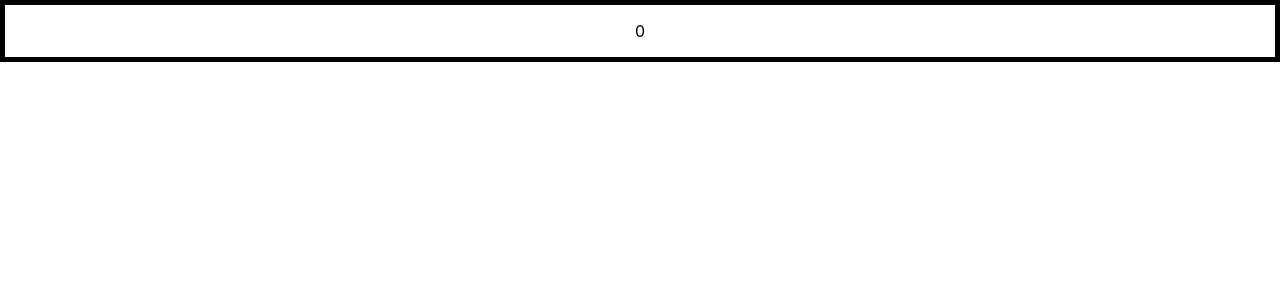
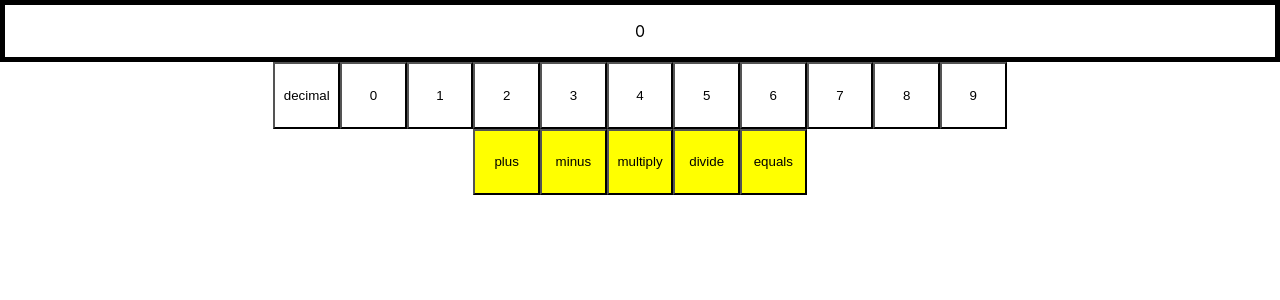
Before and after one commit to benwatsonuk/calc-test, a React (Create React App) app: page / in a window 1280 px wide. Shown: the top 300 px of the page. Built offline with nearby package versions, Linux system fonts and the light colour scheme.

Commit message:
Basic buttons added

```diff
--- a/src/App.js
+++ b/src/App.js
@@ -10,10 +10,39 @@ class App extends Component {
         };
     }
 
+    renderButton = function (value, type) {
+        return <button
+            className={"calc__button calc__button--" + type}>
+            {value}
+        </button>
+    }
+
     render() {
         return (
             <div className="App">
                 <Screen total={this.state.total}/>
+                <div className="allButtons">
+                    <div className="numericButtons">
+                        {this.renderButton('decimal', 'numeric')}
+                        {this.renderButton(0, 'numeric')}
+                        {this.renderButton(1, 'numeric')}
+                        {this.renderButton(2, 'numeric')}
+                        {this.renderButton(3, 'numeric')}
+                        {this.renderButton(4, 'numeric')}
+                        {this.renderButton(5, 'numeric')}
+                        {this.renderButton(6, 'numeric')}
+                        {this.renderButton(7, 'numeric')}
+                        {this.renderButton(8, 'numeric')}
+                        {this.renderButton(9, 'numeric')}
+                    </div>
+                    <div className="operatorButtons">
+                        {this.renderButton('plus', 'operator')}
+                        {this.renderButton('minus', 'operator')}
+                        {this.renderButton('multiply', 'operator')}
+                        {this.renderButton('divide', 'operator')}
+                        {this.renderButton('equals', 'operator')}
+                    </div>
+                </div>
             </div>
         );
     }
--- a/src/App.scss
+++ b/src/App.scss
@@ -1,9 +1,17 @@
 .App {
   text-align: center;
 
-  .App-logo {
-    animation: App-logo-spin infinite 20s linear;
-    height: 40vmin;
+  .calc__button {
+    width: 5em;
+    height: 5em;
+
+    &--numeric {
+      background: white;
+    }
+
+    &--operator {
+      background: yellow;
+    }
   }
 }
 
--- a/src/index.scss
+++ b/src/index.scss
@@ -2,13 +2,13 @@ body {
   margin: 0;
   padding: 0;
   font-family: -apple-system, BlinkMacSystemFont, "Segoe UI", "Roboto", "Oxygen",
-    "Ubuntu", "Cantarell", "Fira Sans", "Droid Sans", "Helvetica Neue",
-    sans-serif;
+  "Ubuntu", "Cantarell", "Fira Sans", "Droid Sans", "Helvetica Neue",
+  sans-serif;
   -webkit-font-smoothing: antialiased;
   -moz-osx-font-smoothing: grayscale;
 }
 
 code {
   font-family: source-code-pro, Menlo, Monaco, Consolas, "Courier New",
-    monospace;
+  monospace;
 }
```
